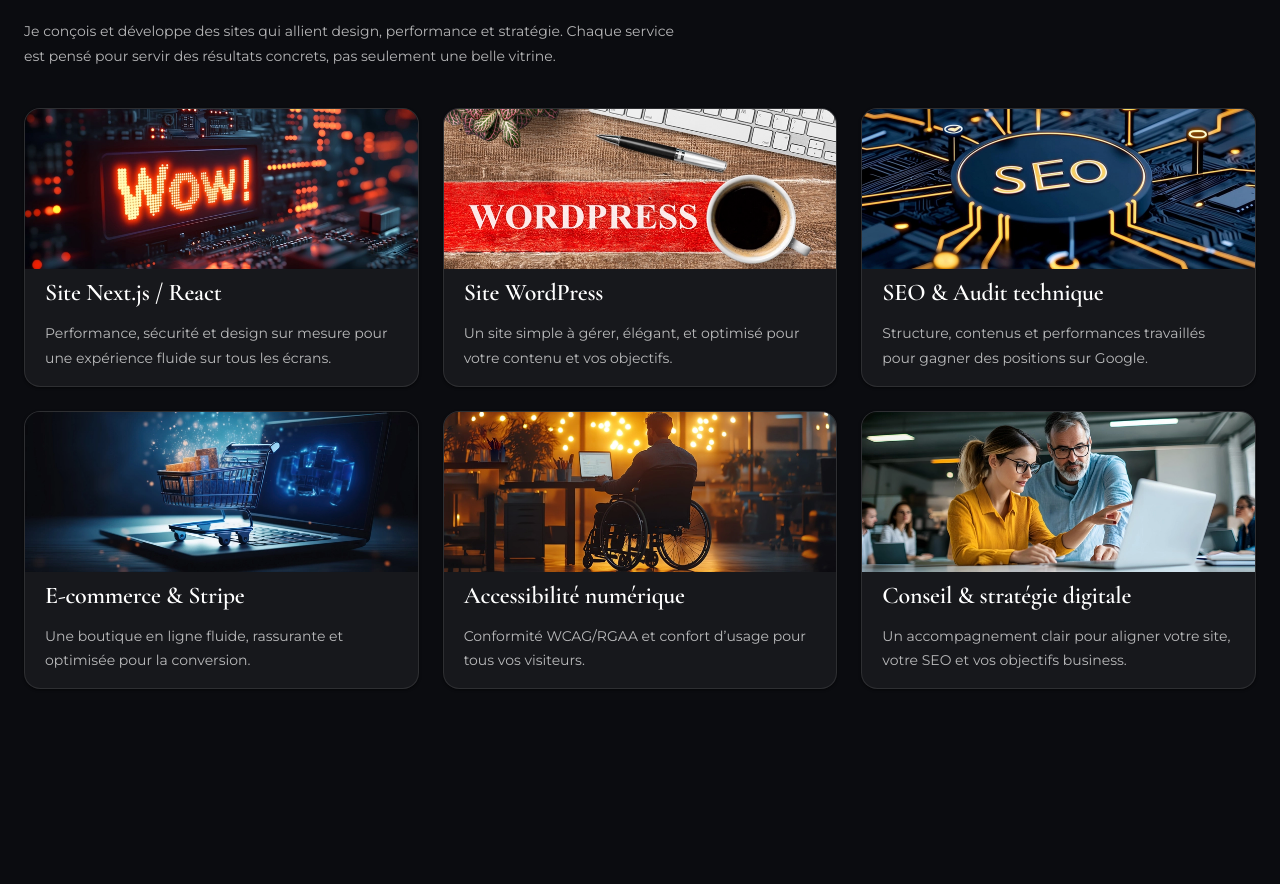
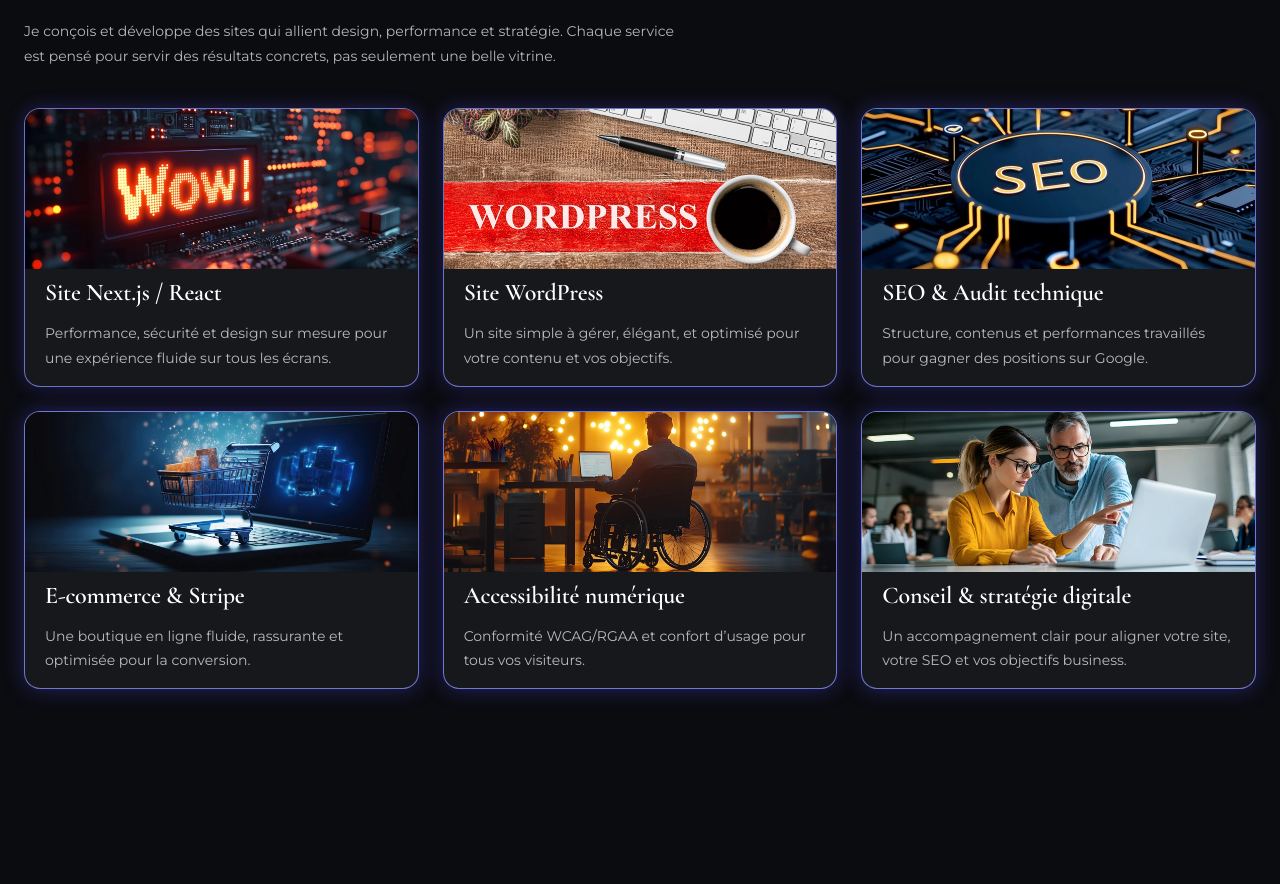
Before and after one commit to StephaneGamot/stephanegamot, a Next.js app: page / in a window 1280 px wide. Shown: the part 1099-1983 px from the top of the page. Built offline with nearby package versions, Linux system fonts and the light colour scheme.

Commit message:
Update globals.css

```diff
--- a/app/globals.css
+++ b/app/globals.css
@@ -353,17 +353,24 @@ blockquote {
 /* ──────────────────────────────────────────────────────────────
    Animations home card
    ────────────────────────────────────────────────────────────── */
-@keyframes card-glow {
+@layer components {
+    .card-visible {
+        @apply border-indigo-400/70;
+        animation: card-glow-soft 4s ease-in-out infinite;
+    }
+}
+
+@keyframes card-glow-soft {
     0% {
-        box-shadow: 0 0 0 rgba(79,70,229,0);
-        border-color: rgba(129,140,248,0.1);
+        box-shadow: 0 0 0 rgba(79, 70, 229, 0.0);
+        border-color: rgba(129, 140, 248, 0.45);
     }
-    40% {
-        box-shadow: 0 0 32px rgba(79,70,229,0.65);
-        border-color: rgba(129,140,248,0.9);
+    50% {
+        box-shadow: 0 0 22px rgba(79, 70, 229, 0.40);
+        border-color: rgba(129, 140, 248, 0.85);
     }
     100% {
-        box-shadow: 0 0 16px rgba(79,70,229,0.35);
-        border-color: rgba(129,140,248,0.6);
+        box-shadow: 0 0 0 rgba(79, 70, 229, 0.0);
+        border-color: rgba(129, 140, 248, 0.45);
     }
 }
```
